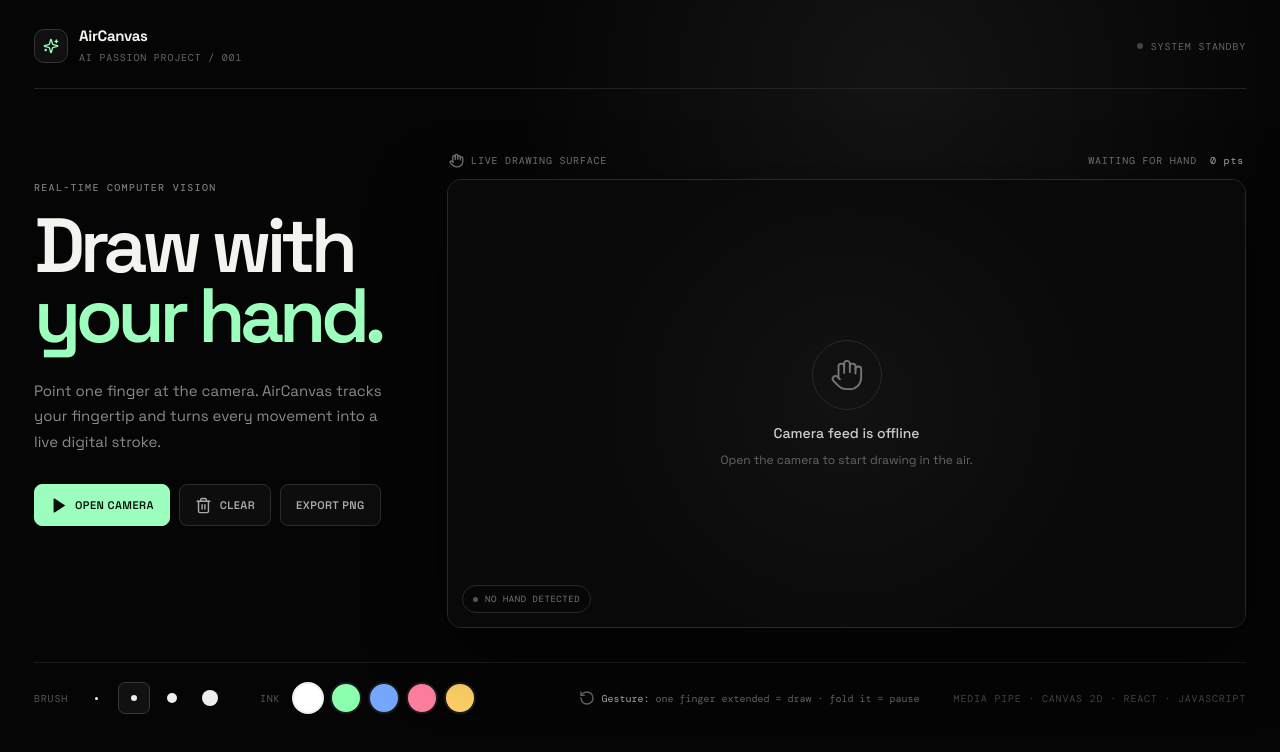
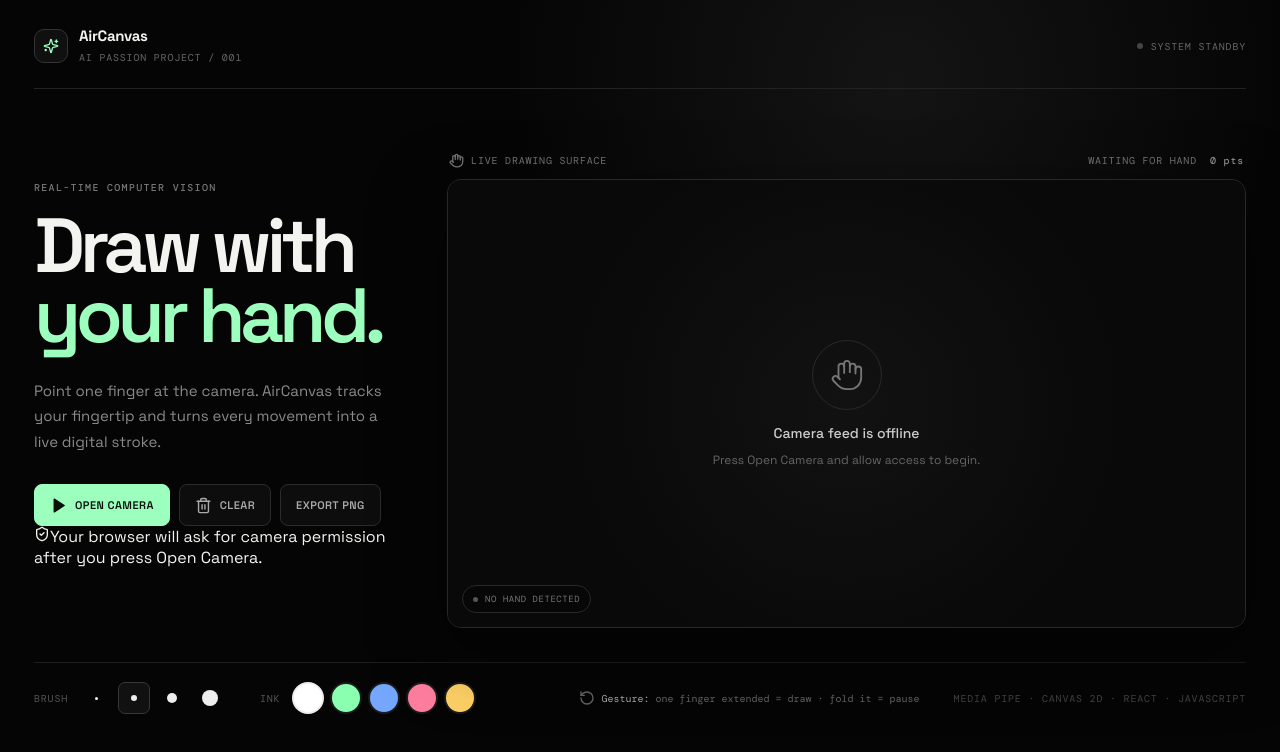
Before and after one commit to Rrachet/AI-passionproject, a React (Vite) app: page / in a window 1280 px wide. Shown: the top 752 px of the page. Built offline with nearby package versions, Linux system fonts and the light colour scheme.

Commit message:
feat: add explicit camera permission flow

```diff
--- a/src/main.jsx
+++ b/src/main.jsx
@@ -1,7 +1,7 @@
 import React, { useCallback, useEffect, useRef, useState } from 'react';
 import { createRoot } from 'react-dom/client';
 import { HandLandmarker, FilesetResolver } from '@mediapipe/tasks-vision';
-import { Camera, Circle, Eraser, Hand, Play, RotateCcw, Sparkles, Trash2 } from 'lucide-react';
+import { Camera, Circle, Hand, Play, RotateCcw, Sparkles, Trash2, ShieldCheck } from 'lucide-react';
 import './styles.css';
 
 const MODEL_URL = 'https://storage.googleapis.com/mediapipe-models/hand_landmarker/hand_landmarker/float16/1/hand_landmarker.task';
@@ -21,6 +21,7 @@ function App() {
   const [tracking, setTracking] = useState(false);
   const [loading, setLoading] = useState(false);
   const [error, setError] = useState('');
+  const [permissionState, setPermissionState] = useState('prompt');
   const [brushSize, setBrushSize] = useState(6);
   const [brushColor, setBrushColor] = useState('#ffffff');
   const [strokes, setStrokes] = useState(0);
@@ -76,8 +77,6 @@ function App() {
     const tip = hand[8];
     const width = canvas.clientWidth;
     const height = canvas.clientHeight;
-
-    // Mirror X because the camera preview is mirrored for natural interaction.
     const rawX = (1 - tip.x) * width;
     const rawY = tip.y * height;
     const previous = smoothingRef.current || { x: rawX, y: rawY };
@@ -140,23 +139,57 @@ function App() {
   };
 
   const startCamera = async () => {
+    if (!navigator.mediaDevices?.getUserMedia) {
+      setError('Camera access is not supported by this browser. Open AirCanvas in Chrome, Safari, or another modern browser.');
+      return;
+    }
+
+    if (!window.isSecureContext) {
+      setError('Camera access requires HTTPS. Open the deployed AirCanvas link, not an insecure HTTP page.');
+      return;
+    }
+
     try {
       setError('');
       setLoading(true);
-      await initializeHandLandmarker();
+      setPermissionState('prompt');
+
+      // Ask for camera permission FIRST. The browser owns the permission dialog.
       const stream = await navigator.mediaDevices.getUserMedia({
-        video: { width: { ideal: 1280 }, height: { ideal: 720 }, facingMode: 'user' },
+        video: {
+          width: { ideal: 1280 },
+          height: { ideal: 720 },
+          facingMode: { ideal: 'user' },
+        },
         audio: false,
       });
+
+      setPermissionState('granted');
       streamRef.current = stream;
       videoRef.current.srcObject = stream;
       await videoRef.current.play();
+
+      // Only load computer vision after the user has granted camera access.
+      await initializeHandLandmarker();
       setCameraOn(true);
       requestAnimationFrame(() => setupCanvas());
     } catch (err) {
-      console.error(err);
-      setError('Camera access or hand-tracking model failed. Allow camera access and try again.');
+      console.error('Camera startup error:', err);
       setCameraOn(false);
+
+      if (err?.name === 'NotAllowedError' || err?.name === 'PermissionDeniedError') {
+        setPermissionState('denied');
+        setError('Camera permission was denied. Allow camera access in your browser settings, then press Open Camera again.');
+      } else if (err?.name === 'NotFoundError') {
+        setError('No camera was found on this device.');
+      } else if (err?.name === 'NotReadableError') {
+        setError('The camera is already being used by another app or browser tab. Close it and try again.');
+      } else {
+        setError('We could not start the camera. Check your browser permissions and try again.');
+      }
+
+      streamRef.current?.getTracks().forEach((track) => track.stop());
+      streamRef.current = null;
     } finally {
       setLoading(false);
     }
@@ -200,6 +233,10 @@ function App() {
     handLandmarkerRef.current?.close();
   }, []);
 
+  const permissionMessage = permissionState === 'denied'
+    ? 'Camera permission is blocked. Enable it in your browser settings, then try again.'
+    : 'Your browser will ask for camera permission after you press Open Camera.';
+
   return (
     <main className="app-shell">
       <header className="topbar">
@@ -225,7 +262,7 @@ function App() {
             {!cameraOn ? (
               <button className="primary" onClick={startCamera} disabled={loading}>
                 {loading ? <Circle className="spin" size={17} /> : <Play size={17} fill="currentColor" />}
-                {loading ? 'INITIALIZING VISION' : 'OPEN CAMERA'}
+                {loading ? 'REQUESTING CAMERA' : permissionState === 'denied' ? 'TRY CAMERA AGAIN' : 'OPEN CAMERA'}
               </button>
             ) : (
               <button className="primary stop" onClick={stopCamera}><Camera size={17} /> STOP CAMERA</button>
@@ -233,6 +270,13 @@ function App() {
             <button className="secondary" onClick={clearCanvas}><Trash2 size={17} /> CLEAR</button>
             <button className="secondary" onClick={downloadDrawing}>EXPORT PNG</button>
           </div>
+
+          {!cameraOn && !error && (
+            <div className="permission-note">
+              <ShieldCheck size={16} />
+              <span>{permissionMessage}</span>
+            </div>
+          )}
           {error && <p className="error">{error}</p>}
         </div>
 
@@ -248,7 +292,7 @@ function App() {
               <div className="stage-empty">
                 <div className="empty-icon"><Hand size={34} strokeWidth={1.3} /></div>
                 <strong>Camera feed is offline</strong>
-                <span>Open the camera to start drawing in the air.</span>
+                <span>Press Open Camera and allow access to begin.</span>
               </div>
             )}
             <div className={`tracking-pill ${tracking ? 'active' : ''}`}>
```
